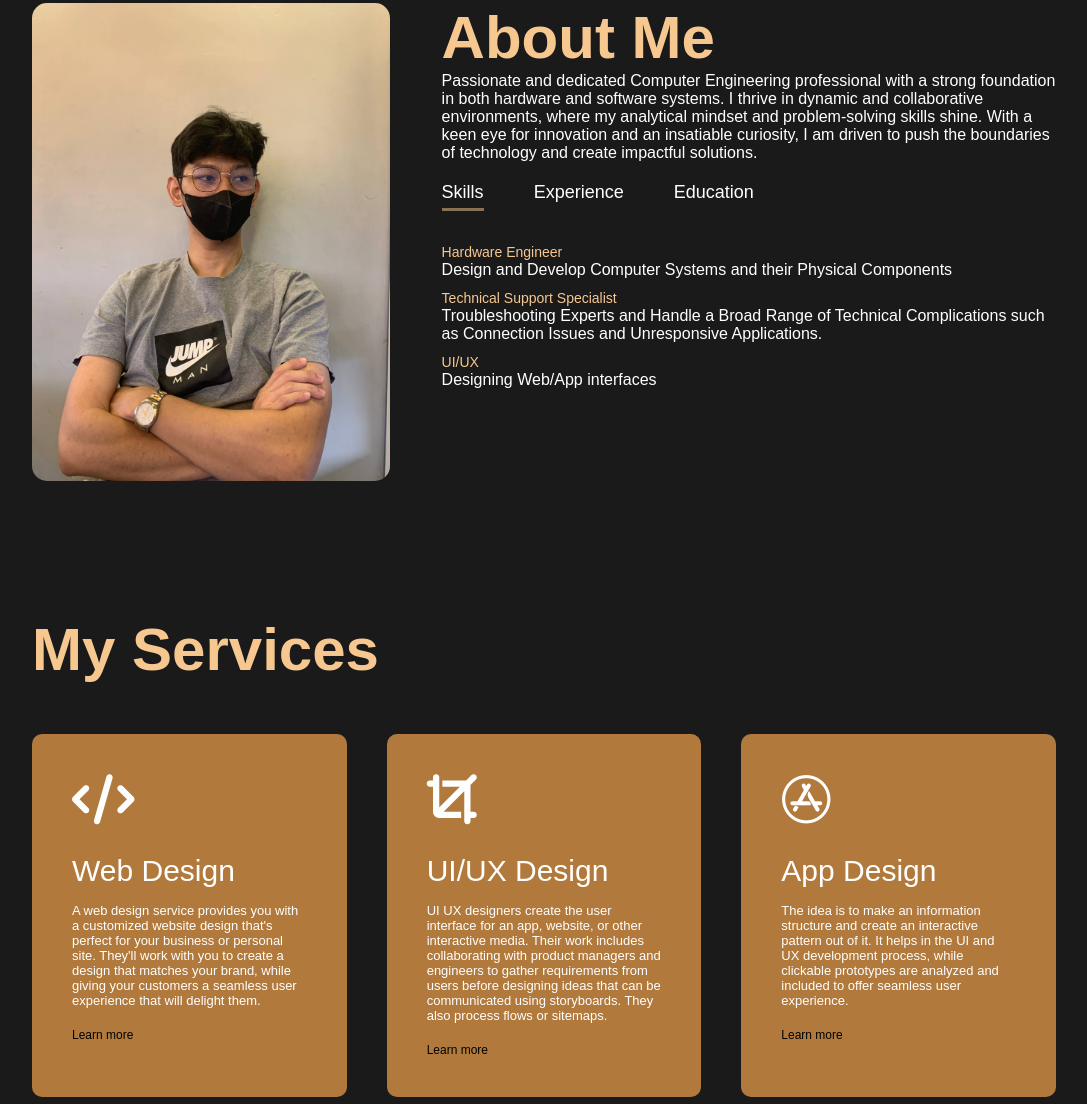
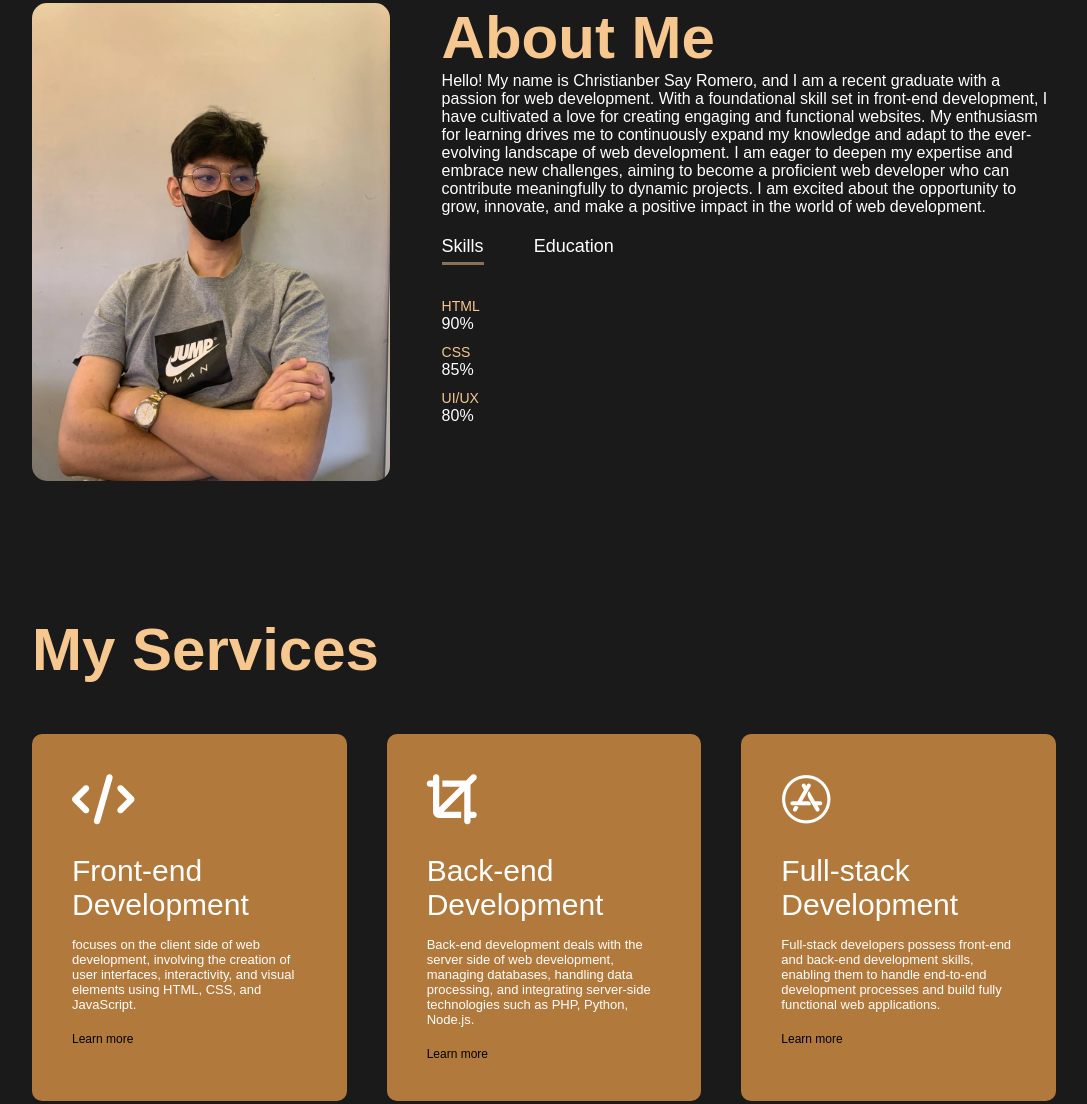
Before and after one commit to OnlyChristianber/BerStudio.com, a plain HTML site: page index.html in a window 1280 px wide. Shown: the part 887-1991 px from the top of the page, without its empty margins (96-1183 px from the left). Drawn offline with Linux system fonts and the light colour scheme.

Commit message:
Update index.html

```diff
--- a/index.html
+++ b/index.html
@@ -8,7 +8,7 @@
     <title>Ber Studio</title>
     <link rel="stylesheet" href="style.css">
     <script src="https://kit.fontawesome.com/59e5fd6560.js" crossorigin="anonymous"></script>
-    <link rel="icon" type="svg" href="images/logo.png" />
+    <link rel="icon" type="svg" href="images/Humen Being.png" />
 </head>
 <body>
     <div id="header">
@@ -41,34 +41,28 @@
                 </div>
                 <div class="about-col-2">
                     <h1 class="sub-title">About Me</h1>
-                    <p>Passionate and dedicated Computer Engineering professional with a strong foundation in both
-                        hardware and software systems. I thrive in dynamic and collaborative environments, where my
-                        analytical mindset and problem-solving skills shine. With a keen eye for innovation and an
-                        insatiable curiosity, I am driven to push the boundaries of technology and create impactful
-                        solutions. </p>
+                    <p>Hello! My name is Christianber Say Romero, and I am a recent graduate with a passion for web development.
+                        With a foundational skill set in front-end development, I have cultivated a love for creating engaging and functional websites.
+                        My enthusiasm for learning drives me to continuously expand my knowledge and adapt to the ever-evolving landscape of web development.
+                        I am eager to deepen my expertise and embrace new challenges, aiming to become a proficient web developer who can contribute meaningfully to dynamic projects.
+                         I am excited about the opportunity to grow, innovate, and make a positive impact in the world of web development. </p>
 
                     <div class="tab-titles">
                         <p class="tab-links active-link" onclick="opentab('Skills')">Skills</p>
-                        <p class="tab-links" onclick="opentab('Experience')">Experience</p>
+
                         <p class="tab-links" onclick="opentab('Education')">Education</p>
                     </div>
                     <div class="tab-contents active-tab" id="Skills">
                         <ul>
-                            <li><span>Hardware Engineer</span><br> Design and Develop Computer Systems and their
-                                Physical Components</li>
-                            <li><span>Technical Support Specialist</span><br> Troubleshooting Experts and Handle a Broad
-                                Range of Technical Complications such as Connection Issues and Unresponsive
-                                Applications.</li>
-                            <li><span> UI/UX</span><br>Designing Web/App interfaces</li>
+                            <li><span>HTML</span><br>
+                                90%</li>
+                            <li><span>CSS</span><br>
+                                85%</li>
+                            <li><span> UI/UX</span><br>
+                            80%</li>
                         </ul>
                     </div>
-                    <div class="tab-contents" id="Experience">
-                        <ul>
-                            <li><span>2023</span><br>Full Stack Developer </li>
-                            <li><span>2022</span><br>Software Engineer </li>
-                            <li><span>2021</span><br>Hardware Engineer</li>
-                        </ul>
-                    </div>
+
                     <div class="tab-contents" id="Education">
                         <ul>
                             <li><span>2019 - 2024</span><br>College BS Computer Engineering at Universidad de Manila
@@ -89,29 +83,27 @@
             <div class="services-list">
                 <div>
                     <i class="fa-solid fa-code"></i>
-                    <h2>Web Design</h2>
-                    <p>A web design service provides you with a customized website design that's perfect for your
-                        business or personal site. They'll work with you to create a design that matches your brand,
-                        while giving your customers a seamless user experience that will delight them.
+                    <h2>Front-end Development</h2>
+                    <p>focuses on the client side of web development, involving the creation of user interfaces, interactivity,
+                        and visual elements using HTML, CSS, and JavaScript.
                     </p>
                     <a href="#">Learn more</a>
                 </div>
                 <div>
                     <i class="fa-solid fa-crop"></i>
-                    <h2>UI/UX Design</h2>
-                    <p>UI UX designers create the user interface for an app, website, or other interactive media. Their
-                        work includes collaborating with product managers and engineers to gather requirements from
-                        users before designing ideas that can be communicated using storyboards. They also process flows
-                        or sitemaps.
+                    <h2>Back-end Development</h2>
+                    <p>Back-end development deals with the server side of web development,
+                         managing databases, handling data processing, and integrating server-side
+                         technologies such as PHP, Python, Node.js.
                     </p>
                     <a href="#">Learn more</a>
                 </div>
                 <div>
                     <i class="fa-brands fa-app-store"></i>
-                    <h2>App Design</h2>
-                    <p>The idea is to make an information structure and create an interactive pattern out of it. It
-                        helps in the UI and UX development process, while clickable prototypes are analyzed and included
-                        to offer seamless user experience.
+                    <h2>Full-stack Development</h2>
+                    <p>Full-stack developers possess front-end and back-end development skills,
+                        enabling them to handle end-to-end development processes and build fully
+                        functional web applications.
                     </p>
                     <a href="#">Learn more</a>
                 </div>
```
